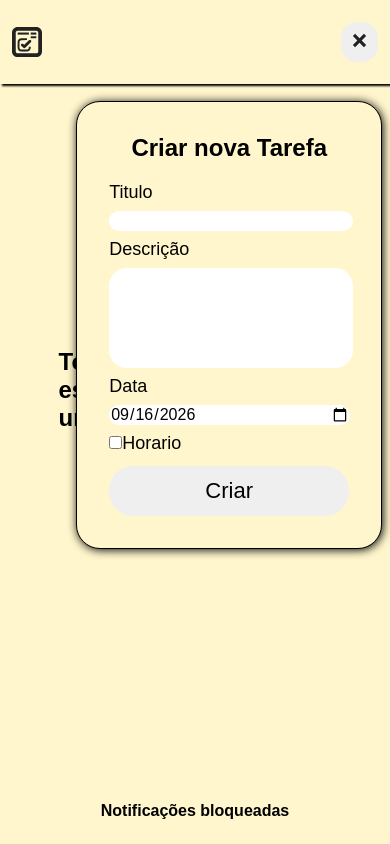
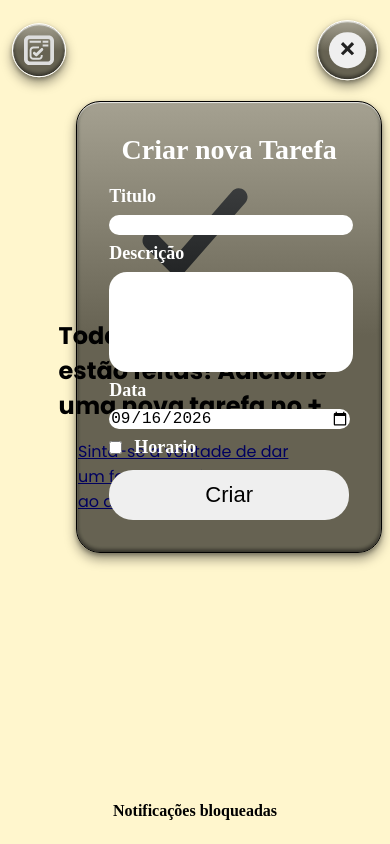
Before and after one commit to ryanhenrqq/ToDoTasks-Ts, a React (Vite) app: page / in a window 390 px wide. Both pictures are taken after a click on the button 359 px from the left and 42 px from the top of the page. Built offline with nearby package versions, Linux system fonts and the light colour scheme.

Commit message:
ui: changed design langguage to more shadows - only testing

```diff
--- a/src/App.css
+++ b/src/App.css
@@ -1,7 +1,7 @@
+@import url('https://fonts.googleapis.com/css2?family=Poppins:ital,wght@0,100;0,200;0,300;0,400;0,500;0,600;0,700;0,800;0,900;1,100;1,200;1,300;1,400;1,500;1,600;1,700;1,800;1,900&display=swap');
 * {
   margin: 0;
   padding: 0 auto;
-  font-family: sans-serif;
 }
 body {
     background-color: #fff6cd;
--- a/src/components/creator/notecreator.css
+++ b/src/components/creator/notecreator.css
@@ -12,16 +12,26 @@
     flex-direction: column;
     align-items: center;
     justify-content: center;
-    background-color: #fff6cd;
+    background: #0000007a;
+    background: linear-gradient(0deg, rgba(0, 0, 0, 0.600) 0%, rgba(0, 0, 0, 0.600) 48%, rgba(105, 105, 105, 0.600) 100%);
+    box-shadow:
+        0 6px 12px rgba(0, 0, 0, 0.4),
+        0 2px 4px rgba(0, 0, 0, 0.3),
+        inset 0 1px 1px rgba(255, 255, 255, 0.8),
+        inset 0 -2px 4px rgba(0, 0, 0, 0.6);
     border: solid 1px black;
     border-radius: 24px;
-    box-shadow: 1px 1px 10px black;
-    width: 420px;
+    width: 20rem;
     position: absolute;
     padding: 2rem;
-    top: 12%;
+    top: 16%;
     right: 2%;
-    z-index: 3;
+    z-index: 8;
+}
+.pup-title b {
+    color: #fff;
+    font-size: 33px;
+    font-weight: 900;
 }
 .create-pop-date {
     display: none;
@@ -92,6 +102,15 @@
     margin-bottom: 8px;
     width: 100%;
 }
+.list-flex-hor p, .time-list-set{
+    color: #fff;
+    font-weight: 700;
+}
+.time-list-set {
+    display: flex;
+    flex-direction: row;
+    gap: 12px;
+}
 #close-new-popup {
     width: 90%;
     height: 50%;
@@ -107,10 +126,11 @@
 
 @media (max-width: 768px) {
     .create-pop {
-        width: 240px;
+        top: 12%;
+        width: 15rem;
     }
     .pup-title b{
-        font-size: 24px;
+        font-size: 28px;
     }
     .list-flex-hor {
         flex-direction: column;
--- a/src/components/creator/notecreator.tsx
+++ b/src/components/creator/notecreator.tsx
@@ -110,7 +110,10 @@ export function CreateTask({onChange}: NoteCreatorProps) {
           {dateError?
             <i style={{color:'red'}} className='center'>{dateError}</i>:null
           }
-          <p><input type="checkbox" name="activate-time" id="activate-time" onChange={handleTimeView} />Horario</p>
+          <div className='time-list-set'>
+            <input type="checkbox" name="activate-time" id="activate-time" onChange={handleTimeView} />
+            <p>Horario</p>
+          </div>
           {timeView ? <TimeViewCreateTask value={noteTime} onChange={(e) => setNoteTime(e.target.value)} /> : null}
           <button id="button-set" className="pup-buttons" onClick={handleCreate}>Criar</button>
       </div>
--- a/src/components/header/header.css
+++ b/src/components/header/header.css
@@ -3,11 +3,16 @@ header {
     display: flex;
     flex-direction: row;
     justify-content: space-between;
+    align-items: center;
     width: 100%;
-    height: 10vh;
-    background-color: #fff6cd;
-    box-shadow: 2px 2px 2px black;
+    height: 8vh;
     z-index: 5;
+    position: fixed;
+    top: 8%;
+    left: 50%;
+    right: 50%;
+    transform: translate(-50%,-50%);
+    font-family: "Poppins", sans-serif;
 }
 .left-side, .right-side {
     display: flex;
@@ -17,9 +22,22 @@ header {
     margin-left: 12px;
     margin-right: 12px;
     z-index: 5;
+    padding: 11px;
+    background: #0000007a;
+    background: linear-gradient(0deg, rgba(0, 0, 0, 0.600) 0%, rgba(0, 0, 0, 0.600) 48%, rgba(105, 105, 105, 0.600) 100%);
+    box-shadow:
+        0 6px 12px rgba(0, 0, 0, 0.4),
+        0 2px 4px rgba(0, 0, 0, 0.3),
+        inset 0 1px 1px rgba(255, 255, 255, 0.8),
+        inset 0 -2px 4px rgba(0, 0, 0, 0.6);
+    border: solid 1px white;
+    border-radius: 32px;
 }
 .left-side:hover {
     cursor: pointer;
+}
+.left-side{
+    /**/
 }
 .right-side {
     gap: 12px;
@@ -29,14 +47,19 @@ header {
     height: 50px;
     margin-right: 10px;
     object-fit: cover;
+    filter: invert(1);
 }
 .left-side h1 {
     font-size: 42px;
+    color: #fff;
 }
 .right-side button {
     border: none;
-    padding: 8px;
-    border-radius: 16px;
+    padding-top: 6px;
+    padding-bottom: 6px;
+    padding-left: 8px;
+    padding-right: 8px;
+    border-radius: 28px;
 }
 .right-side button:hover {
     cursor: pointer;
@@ -48,15 +71,22 @@ header {
 }
 
 @media (max-width: 768px) {
+    header{
+        top: 6%;
+    }
     .left-side h1{
         display: none;
     }
     .left-side img{
+        margin-right: 0;
         width: 30px;
         height: 30px;
     }
     .right-side button{
-        padding: 6px;
+        padding-top: 4px;
+        padding-bottom: 4px;
+        padding-left: 6px;
+        padding-right: 6px;
     }
     .right-side button img{
         width: 25px;
--- a/src/components/views/taskview.css
+++ b/src/components/views/taskview.css
@@ -1,3 +1,4 @@
+@import url('https://fonts.googleapis.com/css2?family=Pacifico&display=swap');
 /* CLEAN VIEW - MAIN CONTENT */
 
 .all-done-main {
@@ -7,6 +8,8 @@
     align-items: center;
     min-height: 60vh;
     gap: 16px;
+    margin-top: 10vh;
+    font-family: "Poppins", sans-serif;
 }
 .all-done-main img {
     width: 140px;
@@ -38,6 +41,9 @@
     width: 100%;
     height: 100%;
     z-index: 1;
+    margin-top: 10vh;
+    font-family: "Poppins", sans-serif;
+
 }
 .today-list{
     display: flex;
@@ -47,6 +53,7 @@
     margin-top: 1rem;
     margin-bottom: 1rem;
     width: 100%;
+    height: 100%;
     z-index: 1;
     overflow-x: hidden;
 }
@@ -76,12 +83,15 @@
     flex-direction: row;
     justify-content: space-between;
     align-items: center;
-    background-color: #ffed9c;
+    background: #fff4bf;
+    background: linear-gradient(180deg,rgba(255, 244, 191, 1) 0%, rgba(222, 206, 142, 1) 50%, rgba(189, 177, 123, 1) 100%);
+    box-shadow: 1px 1px 10px #000;
     border-radius: 24px;
-    padding: 12px;
+    padding: 20px;
     margin-top: 4px;
     margin-bottom: 4px;
-    width: 90%;
+    width: 80%;
+    height: 5vh;
     z-index: 1;
 }
 .left-side-tsk-obj {
@@ -89,6 +99,7 @@
     flex-direction: column;
     gap: 10px;
     max-width: 80%;
+    font-family: "Pacifico", cursive;
 }
 .right-side-tsk-obj {
     display: flex;
```
